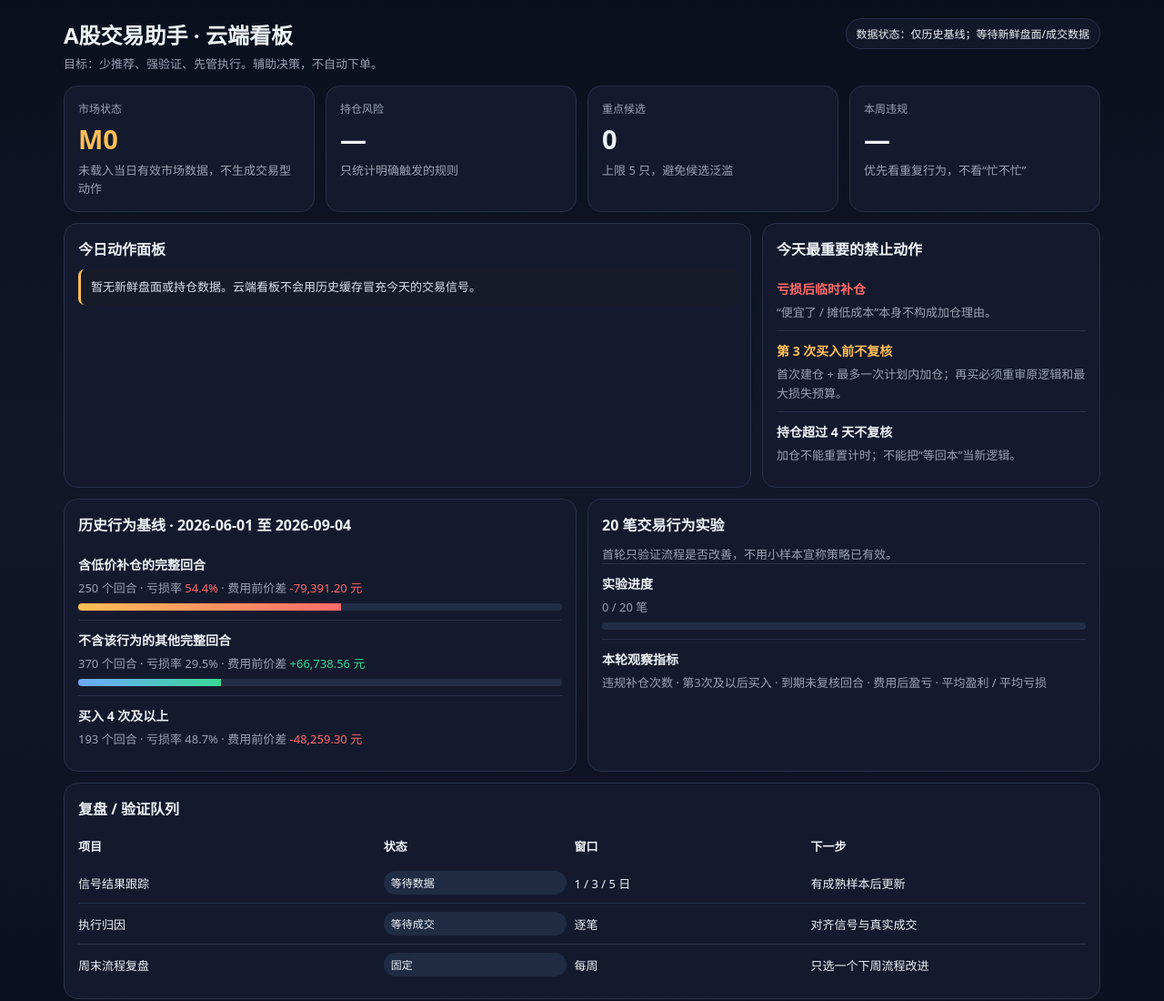
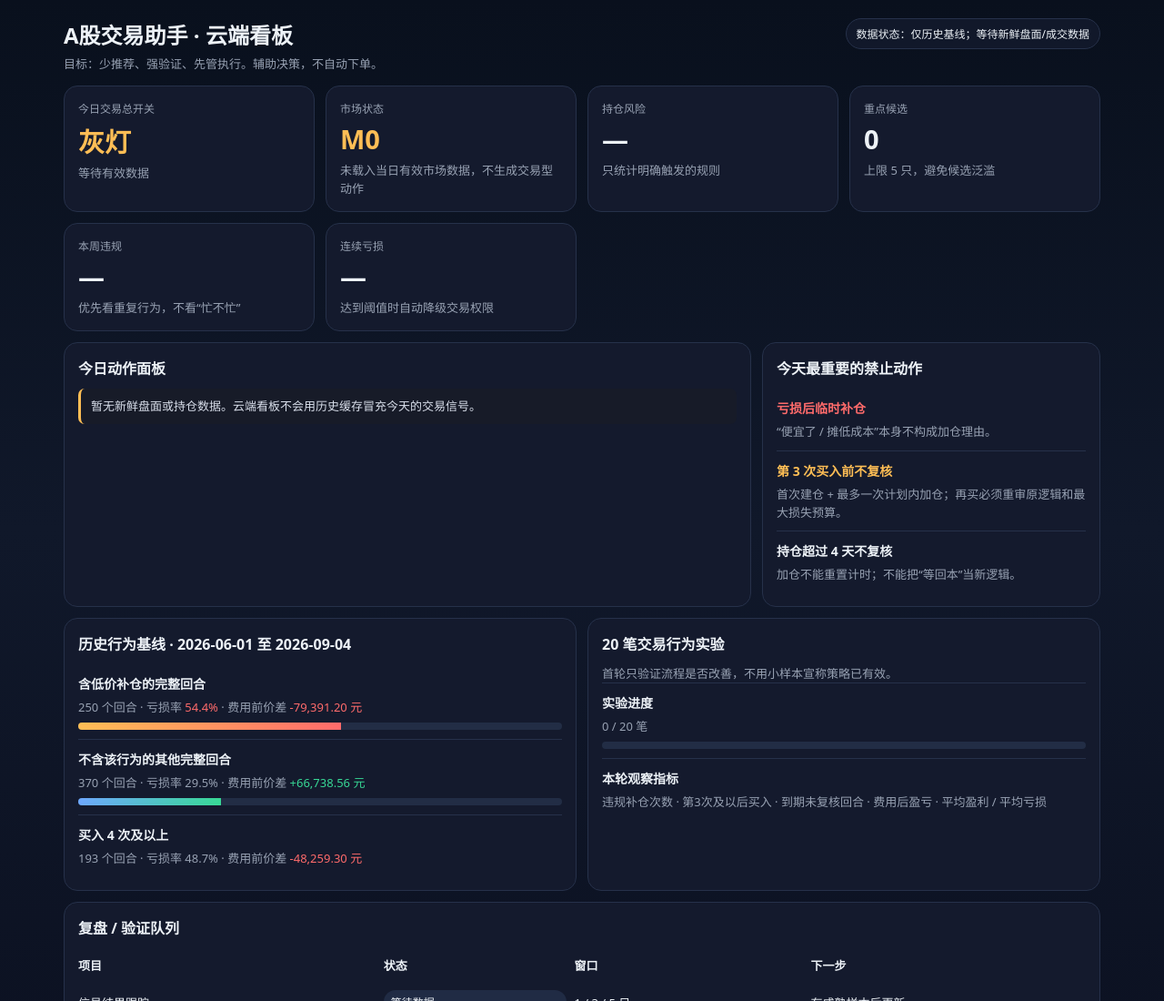
Before and after one commit to jqlbxabc-bot/stock-choice, a plain HTML site: page dashboard/index.html in a window 1280 px wide. Shown: the top 1100 px of the page at 91% size. Drawn offline with Linux system fonts and the light colour scheme.

Commit message:
Add trading permission gate to cloud dashboard

```diff
--- a/dashboard/index.html
+++ b/dashboard/index.html
@@ -28,10 +28,12 @@ h2{font-size:16px;margin:0 0 11px}.row{display:grid;grid-template-columns:1.3fr
   </div>
 
   <div class="grid">
+    <div class="card kpi"><div class="label">今日交易总开关</div><div class="value warn" id="tradeGate">灰灯</div><div class="small" id="gateNote">等待有效数据</div></div>
     <div class="card kpi"><div class="label">市场状态</div><div class="value warn" id="marketState">M0</div><div class="small" id="marketNote">等待有效盘面数据</div></div>
     <div class="card kpi"><div class="label">持仓风险</div><div class="value" id="riskCount">—</div><div class="small">只统计明确触发的规则</div></div>
     <div class="card kpi"><div class="label">重点候选</div><div class="value" id="candidateCount">0</div><div class="small">上限 5 只，避免候选泛滥</div></div>
     <div class="card kpi"><div class="label">本周违规</div><div class="value" id="violationCount">—</div><div class="small">优先看重复行为，不看“忙不忙”</div></div>
+    <div class="card kpi"><div class="label">连续亏损</div><div class="value" id="lossStreak">—</div><div class="small">达到阈值时自动降级交易权限</div></div>
 
     <div class="card wide">
       <h2>今日动作面板</h2>
@@ -74,6 +76,9 @@ h2{font-size:16px;margin:0 0 11px}.row{display:grid;grid-template-columns:1.3fr
 fetch('./data.json',{cache:'no-store'}).then(r=>r.json()).then(d=>{
   const q=id=>document.getElementById(id);
   q('freshness').textContent='数据状态：'+(d.data_freshness||'未知');
+  q('tradeGate').textContent=d.trade_gate||'灰灯';
+  q('gateNote').textContent=d.gate_note||'等待有效数据';
+  q('lossStreak').textContent=d.loss_streak ?? '—';
   q('marketState').textContent=d.market_state||'M0';
   q('marketNote').textContent=d.market_note||'';
   q('riskCount').textContent=d.holding_risk_count ?? '—';
```
